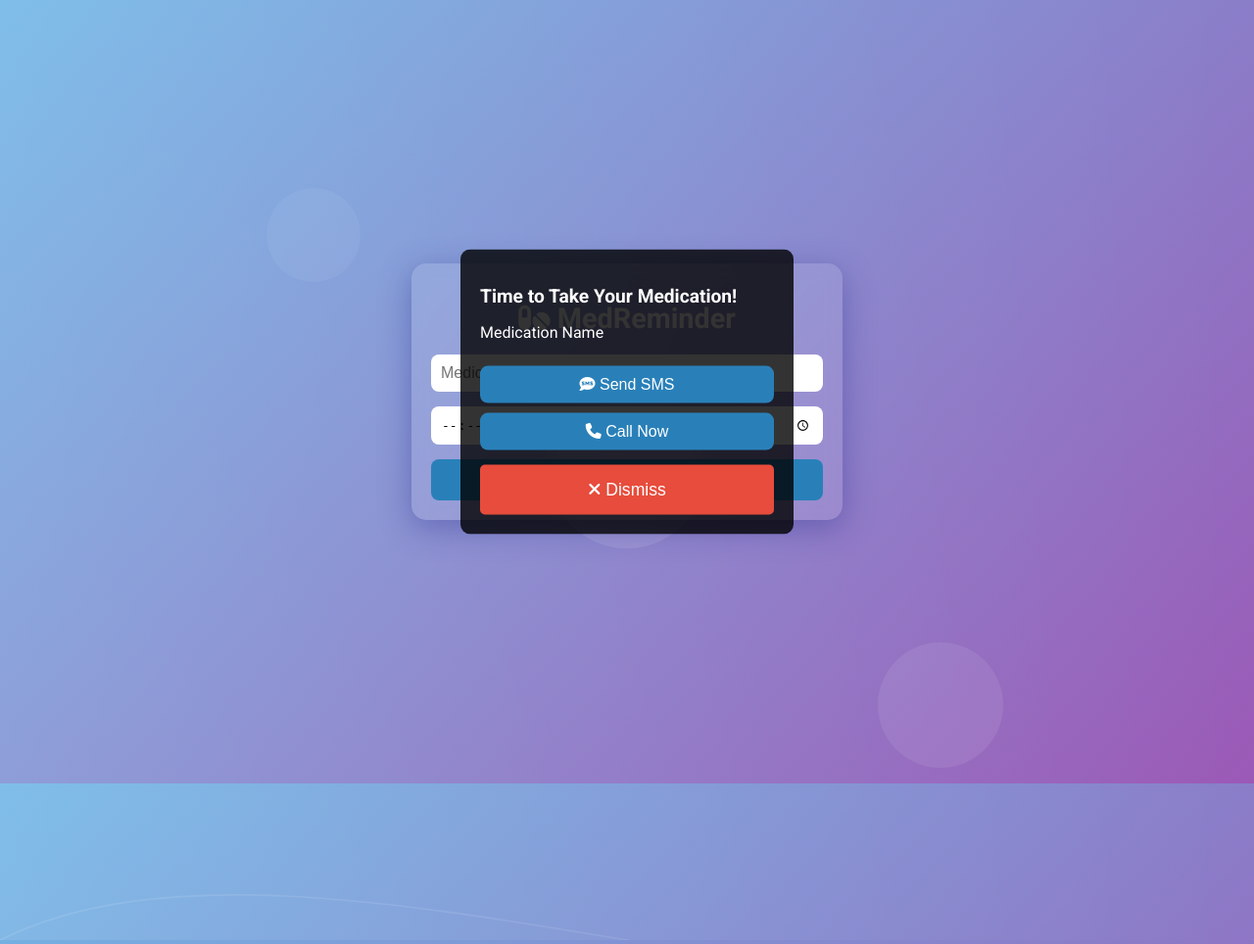
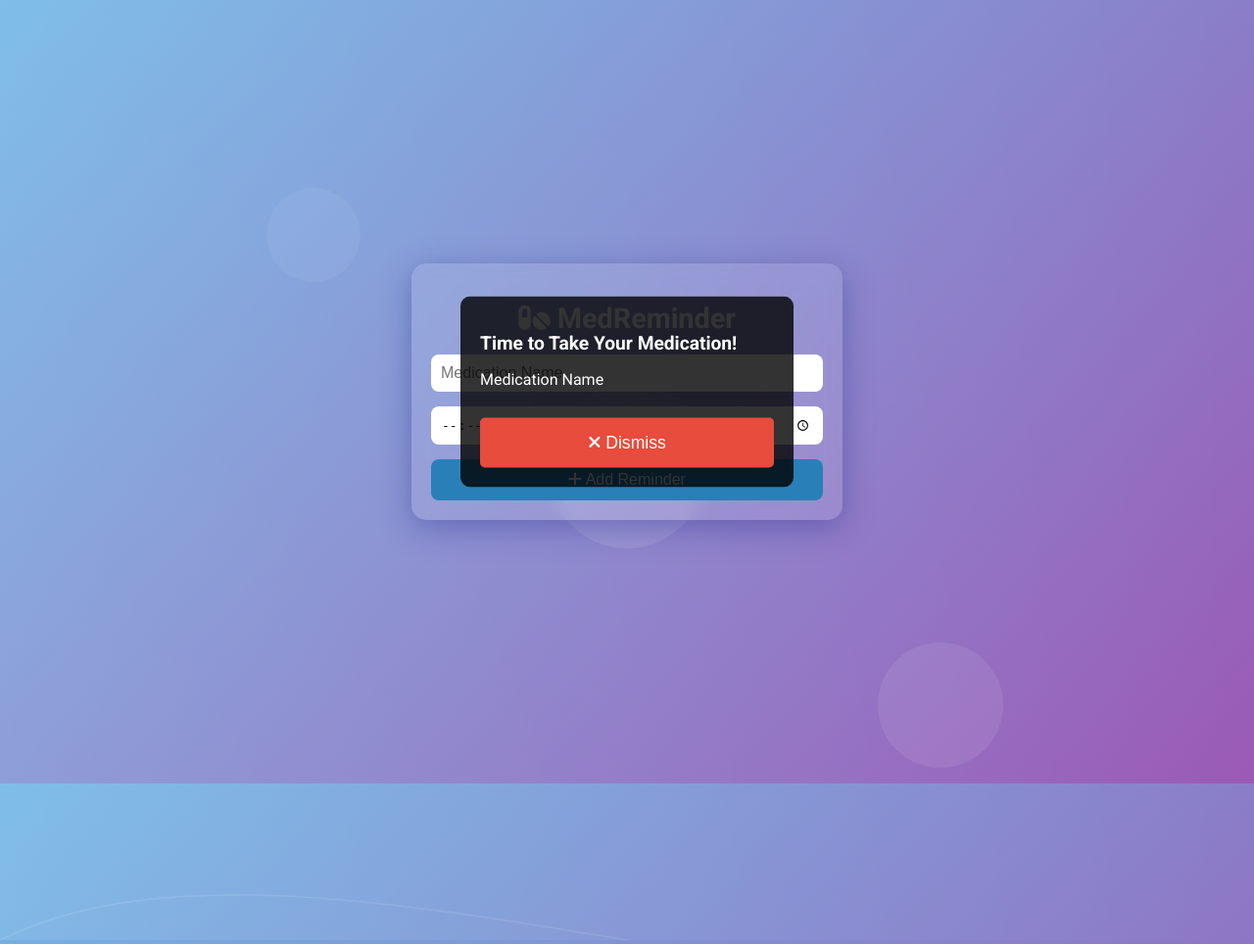
Before and after one commit to abisong/MedReminder, a Flask app: page / in a window 1280 px wide. Shown: the whole page at 98% size. Run offline with Flask 3, Linux system fonts and the light colour scheme; some libraries are stand-ins or nearby versions.

Commit message:
Agent query: Does the alert box appear when a medication reminder is due? Can it be dismissed correctly using the Dismiss button?

```diff
--- a/static/js/script.js
+++ b/static/js/script.js
@@ -88,19 +88,8 @@ function addDismissListeners() {
     });
 }
 
-function sendSMS() {
-    window.open(`sms:+1234567890?body=Time to take your medication: ${alertMedName.textContent}`, '_blank');
-}
-
-function makeCall() {
-    window.open('tel:+1234567890', '_blank');
-}
-
 // Initialize
 displayReminders();
-
-// Set initialLoad to true
-let initialLoad = true;
 
 // Add a delay before starting the reminder checks
 setTimeout(() => {
--- a/templates/index.html
+++ b/templates/index.html
@@ -29,8 +29,6 @@
     <div class="alert-box hidden" id="alertBox">
         <h2>Time to Take Your Medication!</h2>
         <p id="alertMedName">Medication Name</p>
-        <button onclick="sendSMS()"><i class="fas fa-sms"></i> Send SMS</button>
-        <button onclick="makeCall()"><i class="fas fa-phone"></i> Call Now</button>
         <button id="dismissButton"><i class="fas fa-times"></i> Dismiss</button>
     </div>
 
```
